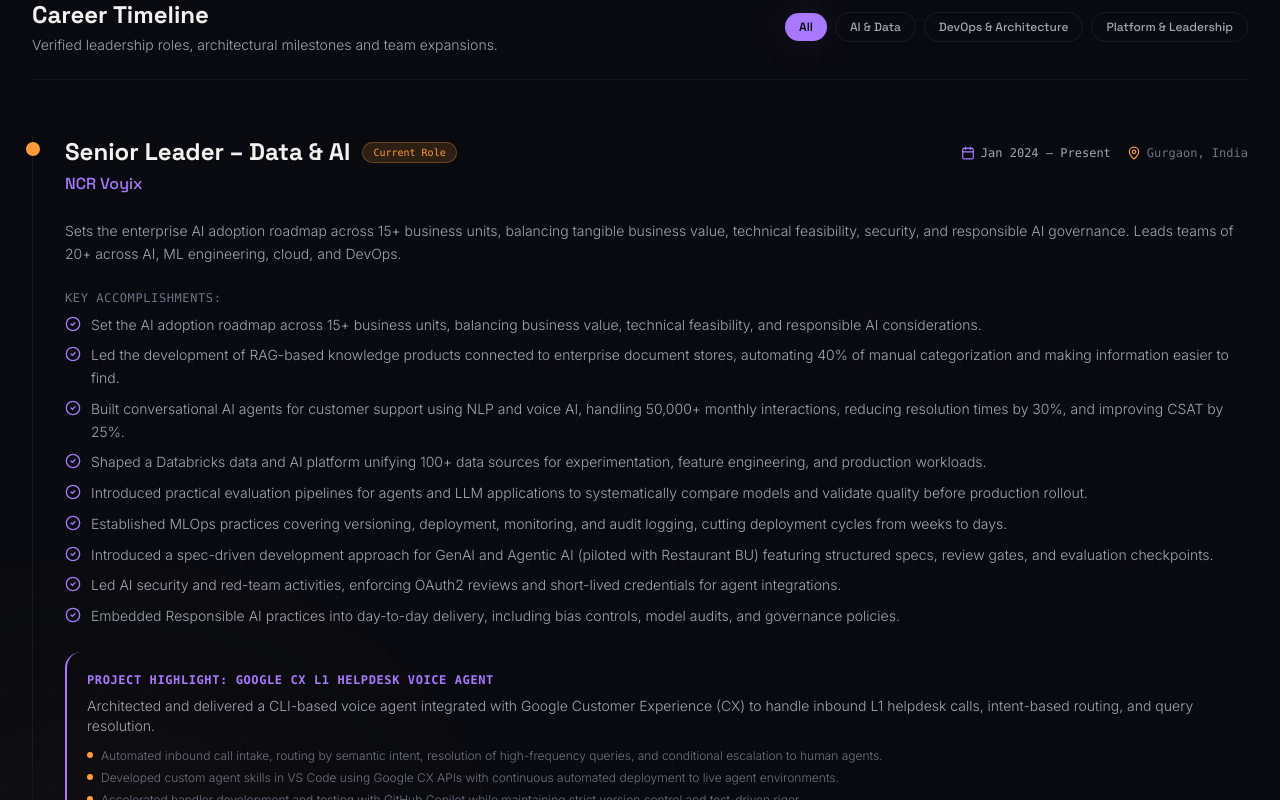
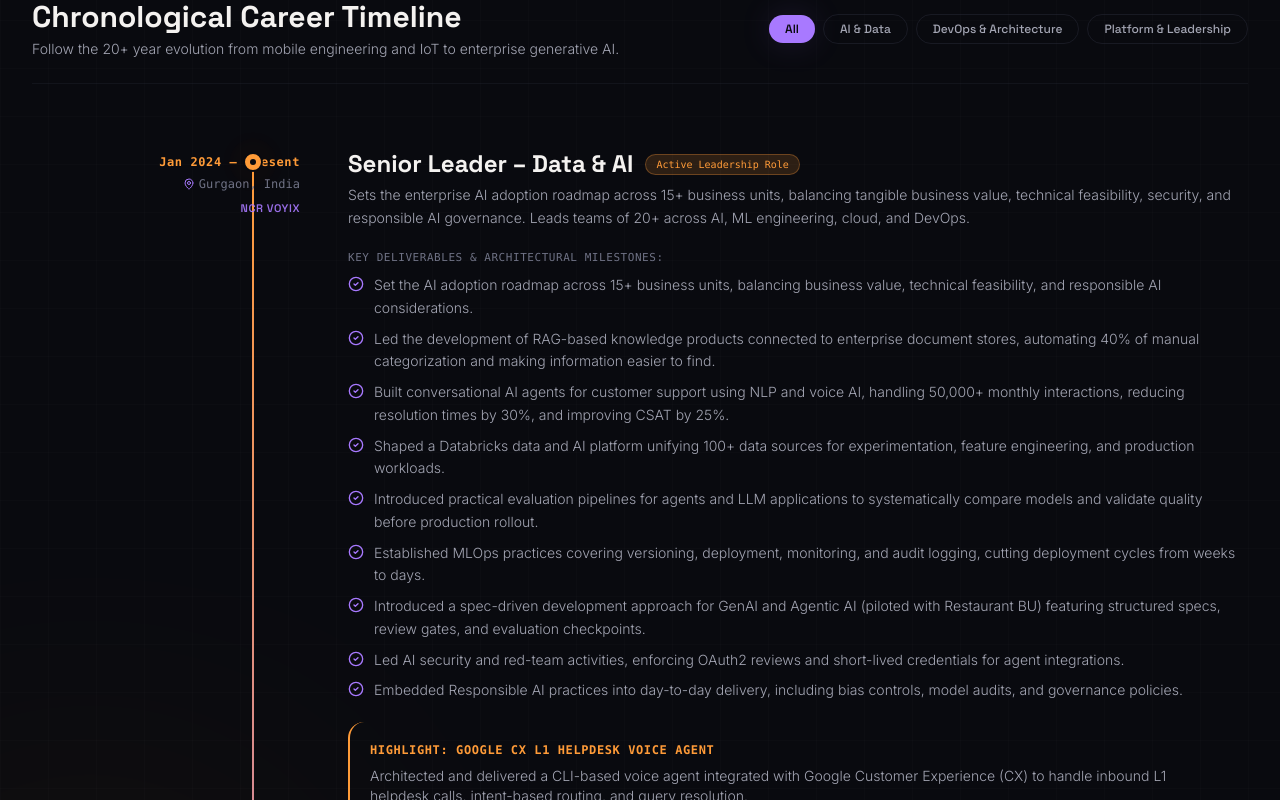
Before and after one commit to ApekshaDave/rajeev-k-dave-website, a React (Vite) app: page /experience in a window 1280 px wide. Shown: the part 1180-1980 px from the top of the page. Built offline with nearby package versions, Linux system fonts and the light colour scheme.

Commit message:
feat: redesign experience page into a chronological visual timeline

```diff
--- a/src/pages/ExperiencePage.tsx
+++ b/src/pages/ExperiencePage.tsx
@@ -3,7 +3,9 @@ import {
   Calendar,
   MapPin,
   CheckCircle2,
-  ArrowRight
+  Terminal,
+  Layers,
+  ArrowUpRight
 } from 'lucide-react';
 import { experienceData, impactMetrics } from '../data/experience';
 
@@ -76,27 +78,27 @@ export const ExperiencePage: React.FC = () => {
         </div>
       </section>
 
-      {/* 3. INTERACTIVE CAREER TIMELINE (OPEN EDITORIAL, NO BOXES) */}
-      <section className="max-w-7xl mx-auto px-4 sm:px-6 lg:px-8 pb-12">
+      {/* 3. VISUAL CAREER TIMELINE */}
+      <section className="max-w-7xl mx-auto px-4 sm:px-6 lg:px-8 pb-16">
         <div className="border-t border-border/40 pt-16">
-          {/* Timeline Header & Filters */}
-          <div className="flex flex-col sm:flex-row sm:items-center justify-between gap-4 mb-14 pb-6 border-b border-border/30">
+          {/* Timeline Header & Filter Controls */}
+          <div className="flex flex-col sm:flex-row sm:items-center justify-between gap-4 mb-16 pb-6 border-b border-border/30">
             <div>
-              <h2 className="text-2xl font-heading font-bold text-text-primary">
-                Career Timeline
+              <h2 className="text-2xl sm:text-3xl font-heading font-bold text-text-primary">
+                Chronological Career Timeline
               </h2>
               <p className="text-xs sm:text-sm text-text-secondary mt-1 font-light">
-                Verified leadership roles, architectural milestones and team expansions.
+                Follow the 20+ year evolution from mobile engineering and IoT to enterprise generative AI.
               </p>
             </div>
 
-            {/* Filter Buttons */}
+            {/* Filter Pills */}
             <div className="flex flex-wrap items-center gap-2">
               {(['All', 'AI & Data', 'DevOps & Architecture', 'Platform & Leadership'] as const).map((filter) => (
                 <button
                   key={filter}
                   onClick={() => setActiveRoleFilter(filter)}
-                  className={`px-3.5 py-1.5 rounded-full text-xs font-heading font-medium transition-all ${
+                  className={`px-4 py-1.5 rounded-full text-xs font-heading font-medium transition-all ${
                     activeRoleFilter === filter
                       ? 'bg-accent-purple text-bg-primary font-semibold shadow-glow-purple'
                       : 'text-text-secondary hover:text-text-primary border border-border/50'
@@ -108,60 +110,78 @@ export const ExperiencePage: React.FC = () => {
             </div>
           </div>
 
-          {/* Timeline Items (Flowing, Open Layout) */}
-          <div className="relative pl-6 sm:pl-8 border-l border-border/40 space-y-16">
-            {filteredExperience.map((item) => (
-              <div key={item.id} className="relative group">
-                {/* Timeline Marker Dot */}
-                <div
-                  className={`absolute -left-[31px] sm:-left-[39px] top-1.5 w-3.5 h-3.5 rounded-full border-2 transition-transform duration-300 group-hover:scale-125 ${
-                    item.isCurrent
-                      ? 'bg-accent-orange border-accent-orange shadow-glow-orange'
-                      : 'bg-bg-primary border-accent-purple group-hover:bg-accent-purple'
-                  }`}
-                />
+          {/* Timeline Container with Continuous Center/Side Spine */}
+          <div className="relative">
+            {/* The Continuous Vertical Timeline Spine */}
+            <div className="absolute left-4 md:left-[220px] top-3 bottom-8 w-[2px] bg-gradient-to-b from-accent-orange via-accent-purple to-border/40" />
 
-                {/* Experience Content (Unboxed) */}
-                <div className="space-y-6 pb-12 border-b border-border/20 last:border-none">
-                  {/* Header row */}
-                  <div className="flex flex-col sm:flex-row sm:items-baseline justify-between gap-2">
+            {/* Timeline Milestones */}
+            <div className="space-y-16 sm:space-y-20">
+              {filteredExperience.map((item, idx) => {
+                return (
+                  <div key={item.id} className="relative group grid grid-cols-1 md:grid-cols-12 gap-6 md:gap-12 items-start">
+                    {/* Left Column: Date Range & Company Tag (Desktop) */}
+                    <div className="pl-12 md:pl-0 md:col-span-3 md:text-right space-y-1">
+                      <div className="inline-flex items-center gap-2 md:justify-end">
+                        <span className={`text-xs font-mono font-semibold tracking-wider ${
+                          item.isCurrent ? 'text-accent-orange' : 'text-text-primary'
+                        }`}>
+                          {item.period}
+                        </span>
+                      </div>
+                      <div className="text-xs font-mono text-text-muted flex items-center gap-1 md:justify-end">
+                        <MapPin className="w-3 h-3 text-accent-purple" />
+                        <span>{item.location}</span>
+                      </div>
+                      <div className="pt-1">
+                        <span className="text-[11px] font-heading font-semibold uppercase tracking-wider text-accent-purple/90 block">
+                          {item.company}
+                        </span>
+                      </div>
+                    </div>
+
+                    {/* Timeline Node Icon / Marker on the Spine */}
+                    <div className="absolute left-[7px] md:left-[211px] top-1 z-10">
+                      {item.isCurrent ? (
+                        <div className="relative flex items-center justify-center">
+                          {/* Pulsing ring for current leadership position */}
+                          <span className="absolute w-6 h-6 rounded-full bg-accent-orange/30 animate-ping" />
+                          <span className="relative w-5 h-5 rounded-full bg-accent-orange border-2 border-bg-primary shadow-glow-orange flex items-center justify-center">
+                            <span className="w-1.5 h-1.5 rounded-full bg-bg-primary" />
+                          </span>
+                        </div>
+                      ) : (
+                        <div className="relative flex items-center justify-center">
+                          <span className="w-5 h-5 rounded-full bg-bg-primary border-2 border-accent-purple group-hover:border-accent-orange group-hover:bg-accent-purple transition-all duration-300 flex items-center justify-center">
+                            <span className="w-1.5 h-1.5 rounded-full bg-accent-purple group-hover:bg-bg-primary" />
+                          </span>
+                        </div>
+                      )}
+                    </div>
+
+                    {/* Right Column: Role Title, Summary, Accomplishments & Tech */}
+                    <div className="pl-12 md:pl-0 md:col-span-9 space-y-5 pb-8 border-b border-border/20 last:border-none">
+                      {/* Role Header */}
                       <div className="space-y-1">
                         <div className="flex flex-wrap items-center gap-3">
-                        <h3 className="text-xl sm:text-2xl font-heading font-bold text-text-primary">
+                          <h3 className="text-xl sm:text-2xl font-heading font-bold text-text-primary group-hover:text-accent-purple transition-colors">
                             {item.role}
                           </h3>
                           {item.isCurrent && (
                             <span className="px-2.5 py-0.5 rounded-full bg-accent-orange/15 text-accent-orange border border-accent-orange/30 text-[10px] font-mono font-medium">
-                            Current Role
+                              Active Leadership Role
                             </span>
                           )}
                         </div>
-                      <div className="text-base font-heading font-medium text-accent-purple">
-                        {item.company}
-                      </div>
-                    </div>
-
-                    <div className="flex flex-wrap items-center gap-4 text-xs font-mono text-text-muted">
-                      <span className="flex items-center gap-1.5 text-text-secondary">
-                        <Calendar className="w-3.5 h-3.5 text-accent-purple" />
-                        {item.period}
-                      </span>
-                      <span className="flex items-center gap-1.5">
-                        <MapPin className="w-3.5 h-3.5 text-accent-orange" />
-                        {item.location}
-                      </span>
-                    </div>
-                  </div>
-
-                  {/* Summary */}
                         <p className="text-sm text-text-secondary leading-relaxed font-light">
                           {item.summary}
                         </p>
+                      </div>
 
-                  {/* Bullet Points */}
+                      {/* Bullet Highlights */}
                       <div className="space-y-2">
-                    <div className="text-xs font-mono uppercase tracking-wider text-text-muted">
-                      Key Accomplishments:
+                        <div className="text-[11px] font-mono uppercase tracking-wider text-text-muted">
+                          Key Deliverables & Architectural Milestones:
                         </div>
                         <ul className="space-y-2 text-sm text-text-secondary font-light">
                           {item.highlights.map((point, pidx) => (
@@ -173,19 +193,19 @@ export const ExperiencePage: React.FC = () => {
                         </ul>
                       </div>
 
-                  {/* Project Highlight */}
+                      {/* Project Highlight Callout */}
                       {item.projectHighlight && (
-                    <div className="p-5 rounded-2xl border-l-2 border-accent-purple space-y-2 bg-transparent">
-                      <div className="flex items-center gap-2 text-xs font-mono text-accent-purple font-semibold uppercase tracking-wider">
-                        <span>Project Highlight: {item.projectHighlight.title}</span>
+                        <div className="p-5 rounded-2xl border-l-2 border-accent-orange bg-transparent space-y-2">
+                          <div className="text-xs font-mono text-accent-orange font-semibold uppercase tracking-wider">
+                            Highlight: {item.projectHighlight.title}
                           </div>
                           <p className="text-xs sm:text-sm text-text-secondary leading-relaxed font-light">
                             {item.projectHighlight.description}
                           </p>
-                      <ul className="space-y-1.5 text-xs text-text-muted font-light pt-1">
+                          <ul className="space-y-1 text-xs text-text-muted font-light pt-1">
                             {item.projectHighlight.points.map((pt, ptidx) => (
                               <li key={ptidx} className="flex items-start gap-2">
-                            <span className="w-1.5 h-1.5 rounded-full bg-accent-orange shrink-0 mt-1" />
+                                <span className="w-1.5 h-1.5 rounded-full bg-accent-purple shrink-0 mt-1" />
                                 <span>{pt}</span>
                               </li>
                             ))}
@@ -193,15 +213,15 @@ export const ExperiencePage: React.FC = () => {
                         </div>
                       )}
 
-                  {/* Technologies */}
-                  <div className="flex flex-wrap items-center gap-2 pt-2">
+                      {/* Stack Tags */}
+                      <div className="flex flex-wrap items-center gap-1.5 pt-2">
                         <span className="text-[11px] font-mono text-text-muted uppercase tracking-wider mr-2">
-                      Stack:
+                          Technologies:
                         </span>
                         {item.technologies.map((tech, tidx) => (
                           <span
                             key={tidx}
-                        className="px-2.5 py-0.5 rounded text-xs font-mono text-text-secondary border border-border/40"
+                            className="px-2.5 py-0.5 rounded text-xs font-mono text-text-muted border border-border/40 hover:border-accent-purple/50 transition-colors"
                           >
                             {tech}
                           </span>
@@ -209,7 +229,22 @@ export const ExperiencePage: React.FC = () => {
                       </div>
                     </div>
                   </div>
-            ))}
+                );
+              })}
+            </div>
+
+            {/* Timeline Origin Base Node */}
+            <div className="relative grid grid-cols-1 md:grid-cols-12 gap-6 md:gap-12 items-center pt-8">
+              <div className="hidden md:block md:col-span-3 text-right">
+                <span className="text-xs font-mono text-text-muted">Career Inception</span>
+              </div>
+              <div className="absolute left-[11px] md:left-[215px] top-1/2 -translate-y-1/2">
+                <span className="w-3 h-3 rounded-full bg-border/60 block" />
+              </div>
+              <div className="pl-12 md:pl-0 md:col-span-9 text-xs font-mono text-text-muted">
+                20+ Years of Engineering, Architecture & Executive Technology Leadership
+              </div>
+            </div>
           </div>
         </div>
       </section>
```
Lines whose indentation alone changed are shown as unchanged.
